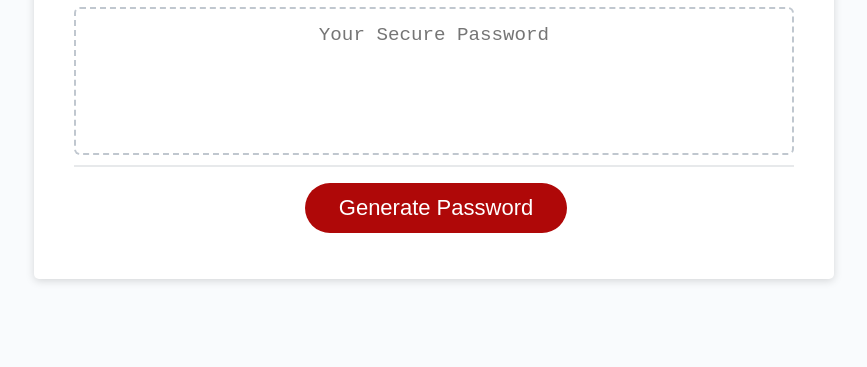
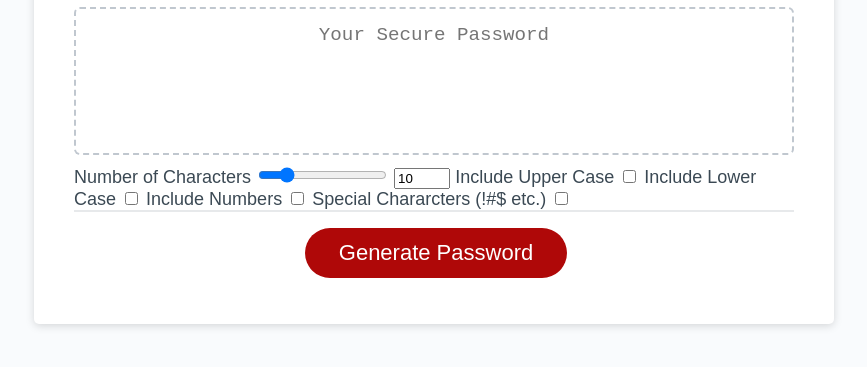
Before and after one commit to fancibleunicorn/password-generator, a plain HTML site: page index.html in a window 1280 px wide. Shown: the part 241-608 px from the top of the page, without its empty margins (206-1073 px from the left). Drawn offline with Linux system fonts and the light colour scheme.

Commit message:
added options to html

```diff
--- a/index.html
+++ b/index.html
@@ -23,6 +23,33 @@
             placeholder="Your Secure Password"
             aria-label="Generated Password"
           ></textarea>
+
+      <!-- Form for password specifics -->
+          <form>
+             <!-- Number of Characters -->
+            <label for="">Number of Characters</label>
+            <input type="range" min="1" max="50" id="characterAmountRange" value="10">
+            <input type="number" min="1" max="50" id="characterAmountNumber"value="10">
+
+            <!-- Uppercase -->
+            <label for="">Include Upper Case</label>
+            <input type="checkbox" id="upper">
+
+
+            <!-- Lowercase -->
+            <label for="">Include Lower Case</label>
+            <input type="checkbox" id="lower">
+            <!-- Numeric -->
+
+            <label for="">Include Numbers</label>
+            <input type="checkbox" id="numbers">
+
+            <!-- Special Characters -->
+            <label for="">Special Chararcters (!#$ etc.)</label>
+            <input type="checkbox" id="special">
+
+          </form>
+
         </div>
         <div class="card-footer">
           <button id="generate" class="btn">Generate Password</button>
--- a/script.js
+++ b/script.js
@@ -1,4 +1,7 @@
 // Assignment code here
+
+
+
 
 
 // Get references to the #generate element
@@ -13,5 +16,6 @@ function writePassword() {
 
 }
 
+
 // Add event listener to generate button
 generateBtn.addEventListener("click", writePassword);
```
